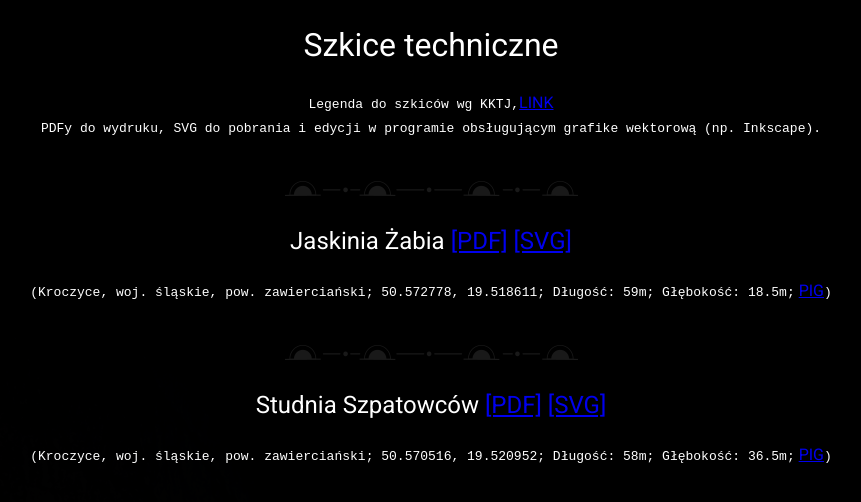
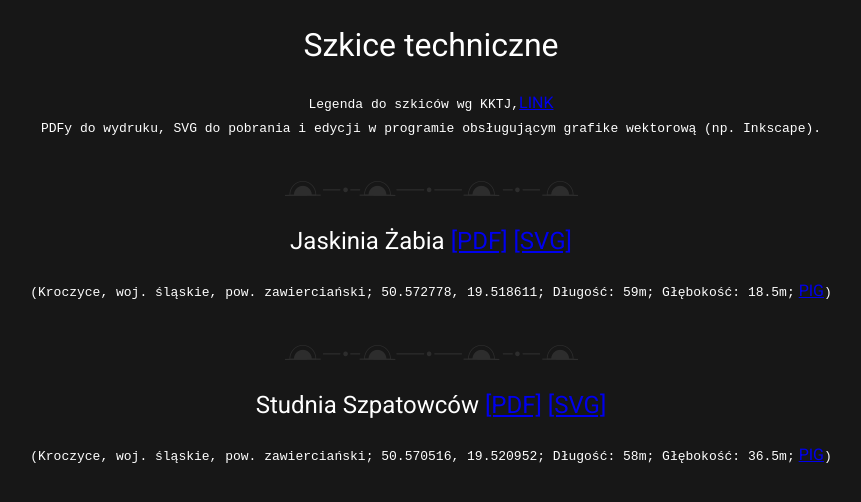
Before and after one commit to dziury/szkice, a Jekyll site: the page built from index.md, in a window 1280 px wide. Shown: the top 502 px of the page, without its empty margins (209-1070 px from the left). Built offline with Jekyll 4.4.1, drawn with Linux system fonts in a browser that asks for light colours; our own code applies the rules of GitHub Pages for plain Markdown files.

Commit message:
changed background color to #171717, removed background image

```diff
--- a/_layouts/default.html
+++ b/_layouts/default.html
@@ -11,7 +11,7 @@
     <meta name="viewport" content="width=device-width, initial-scale=1">
     <style>
         body {
-            background-image: url('https://github.com/dziury/szkice/blob/gh-pages/Obrazy/background-1.png?raw=true');
+            background-color: #171717;
             color: white;
             font-family: 'Roboto', sans-serif;
             font-weight: 400;
```
